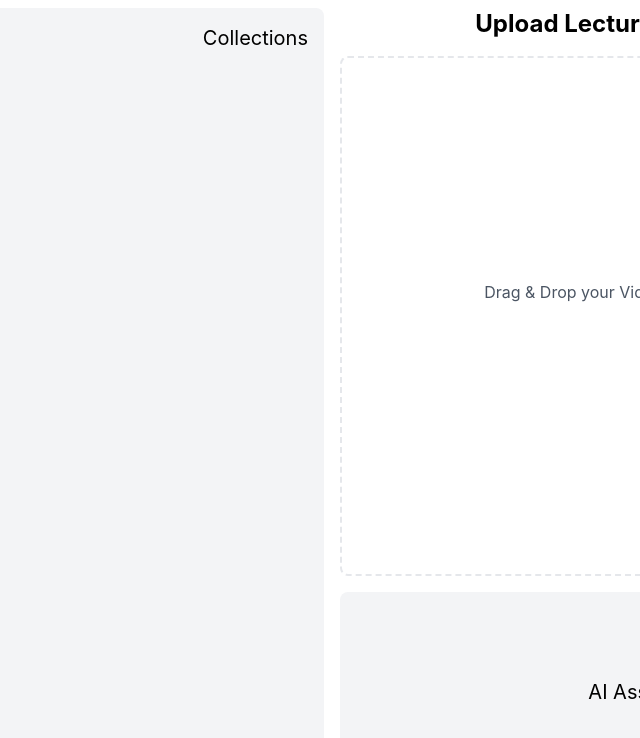
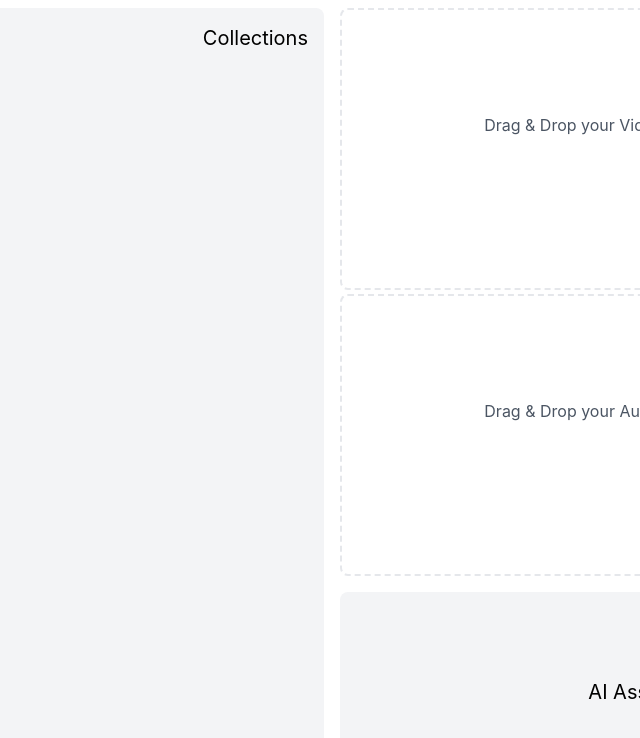
Before and after one commit to 0123meir/SegMentor, a React (Vite) app in the folder frontend/: page / in a window 1280 px wide. Shown: the top 738 px of the page, without its empty margins (640-1280 px from the left). Built offline with nearby package versions, Linux system fonts and the light colour scheme.

Commit message:
Improved the design to allow uploading in any order

```diff
--- a/frontend/src/components/FileDropZone.tsx
+++ b/frontend/src/components/FileDropZone.tsx
@@ -12,8 +12,6 @@ const FileDropZone = (props: FileDropZoneProps) => {
     const label = fileFormats[0].startsWith("video/") ? 'Video': 'Audio'
 
   return (
-    <div className="flex flex-col text-center flex-grow">
-    <h1 className="text-2xl font-bold mb-4"> {`Upload Lecture ${label} (${fileExtentions[0] ?? 'any media type'})`}</h1>
     <div
       {...getRootProps({
         className:
@@ -28,7 +26,6 @@ const FileDropZone = (props: FileDropZoneProps) => {
         Browse Files
       </button>
     </div>
-  </div>
   )
 }
 
--- a/frontend/src/components/LecturePlayer.tsx
+++ b/frontend/src/components/LecturePlayer.tsx
@@ -1,5 +1,4 @@
 import { useState } from "react";
-import { Accept, useDropzone } from "react-dropzone";
 import VideoPlayer from "./VideoPlayer";
 import FileDropZone from "./FileDropZone";
 
@@ -7,23 +6,22 @@ const LecturePlayer = () => {
   const [videoFile, setVideoFile] = useState<File | null>(null);
   const [audioFile, setAudioFile] = useState<File | null>(null);
   const [videoUrl, setVideoUrl] = useState<string | undefined>(undefined);
-  const [_audioUrl, setAudioUrl] = useState<string | undefined>(undefined);
+  const [audioUrl, setAudioUrl] = useState<string | undefined>(undefined);
 
-  // Handle file drop or manual upload
   const handleFileUpload = (acceptedFiles: File[]) => {
     const file = acceptedFiles[0];
 
     if (file.type.startsWith("video/") && !videoFile) {
       setVideoFile(file);
       setVideoUrl(URL.createObjectURL(file));
-    } else if (file.type.startsWith("audio/") && videoFile && !audioFile) {
+    } else if (file.type.startsWith("audio/") && !audioFile) {
       setAudioFile(file);
       setAudioUrl(URL.createObjectURL(file));
     }
   };
 
   return (
-    <div className="flex flex-col flex-grow m-2">
+    <div className="flex flex-col flex-grow m-2 gap-1">
       {!videoFile && (
         <FileDropZone dropZoneOptions={{
           accept: {"video/mp4": [".mp4"]},
@@ -31,14 +29,14 @@ const LecturePlayer = () => {
         }} />
       )}
 
-      {videoFile && !audioFile && (
+      {!audioFile && (
         <FileDropZone dropZoneOptions={{
           accept: {"audio/mp3": [".mp3"]},
           onDrop: handleFileUpload
         }} />
       )}
 
-      {videoFile && audioFile && videoUrl && (
+      {videoFile && audioFile && videoUrl && audioUrl && (
        <VideoPlayer url={videoUrl}/>
       )}
     </div>
```
